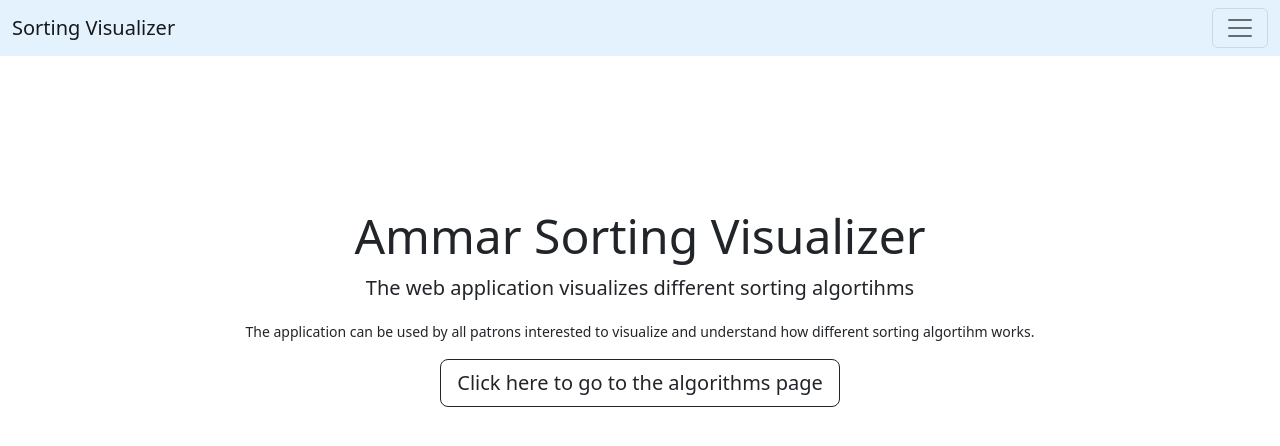
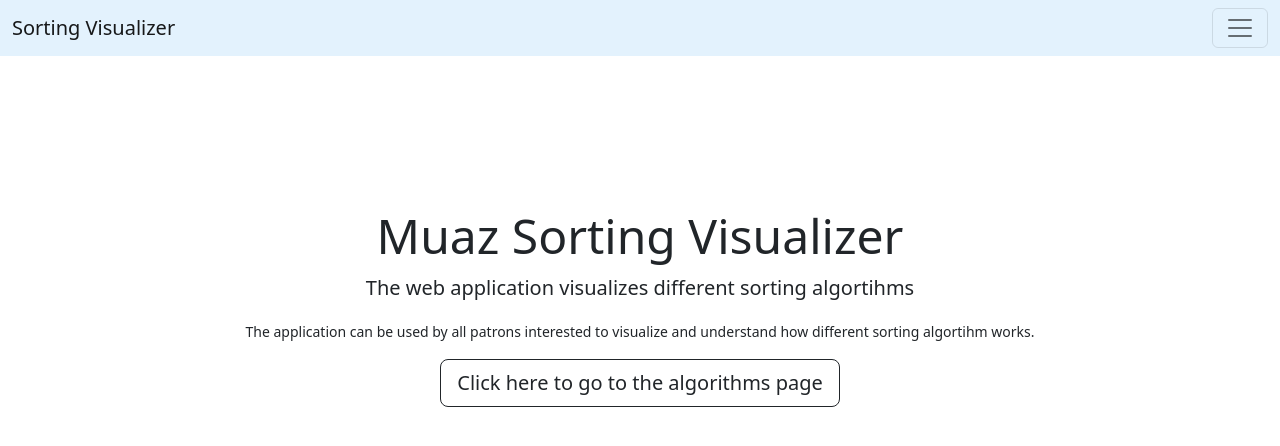
Before and after one commit to MuazZafar002/Sorting-Algorithm-Visualizer, a plain HTML site: page index.html in a window 1280 px wide. Drawn offline with nearby package versions, Linux system fonts and the light colour scheme.

Commit message:
Update index.html

```diff
--- a/index.html
+++ b/index.html
@@ -24,7 +24,7 @@
         </div>
       </nav>
     <div class="container-fluid" style="text-align: center; padding-top: 4cm;">
-        <h1 class="display-5" >Ammar Sorting Visualizer</h1>
+        <h1 class="display-5" >Muaz Sorting Visualizer</h1>
         <p class="lead">The web application visualizes different sorting algortihms</p>
         <p>
             <small>
```
